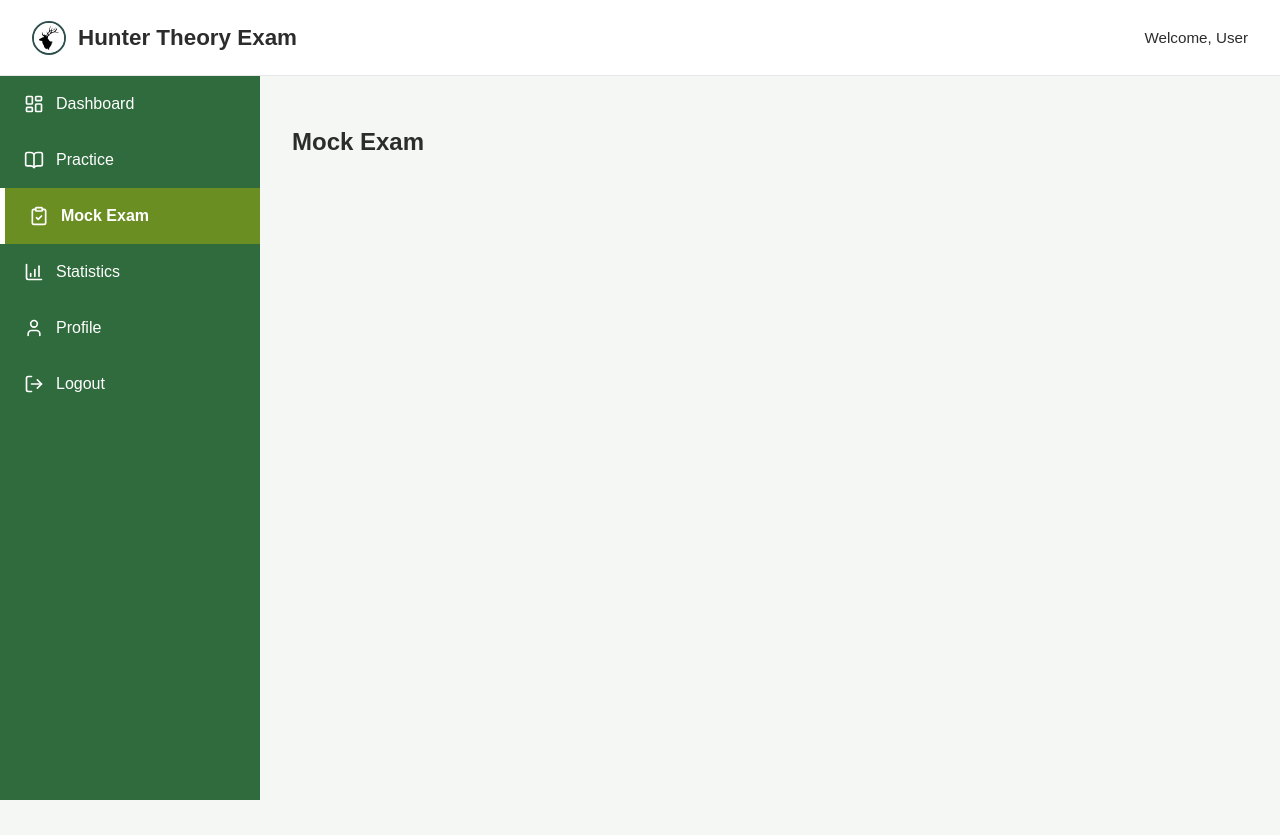
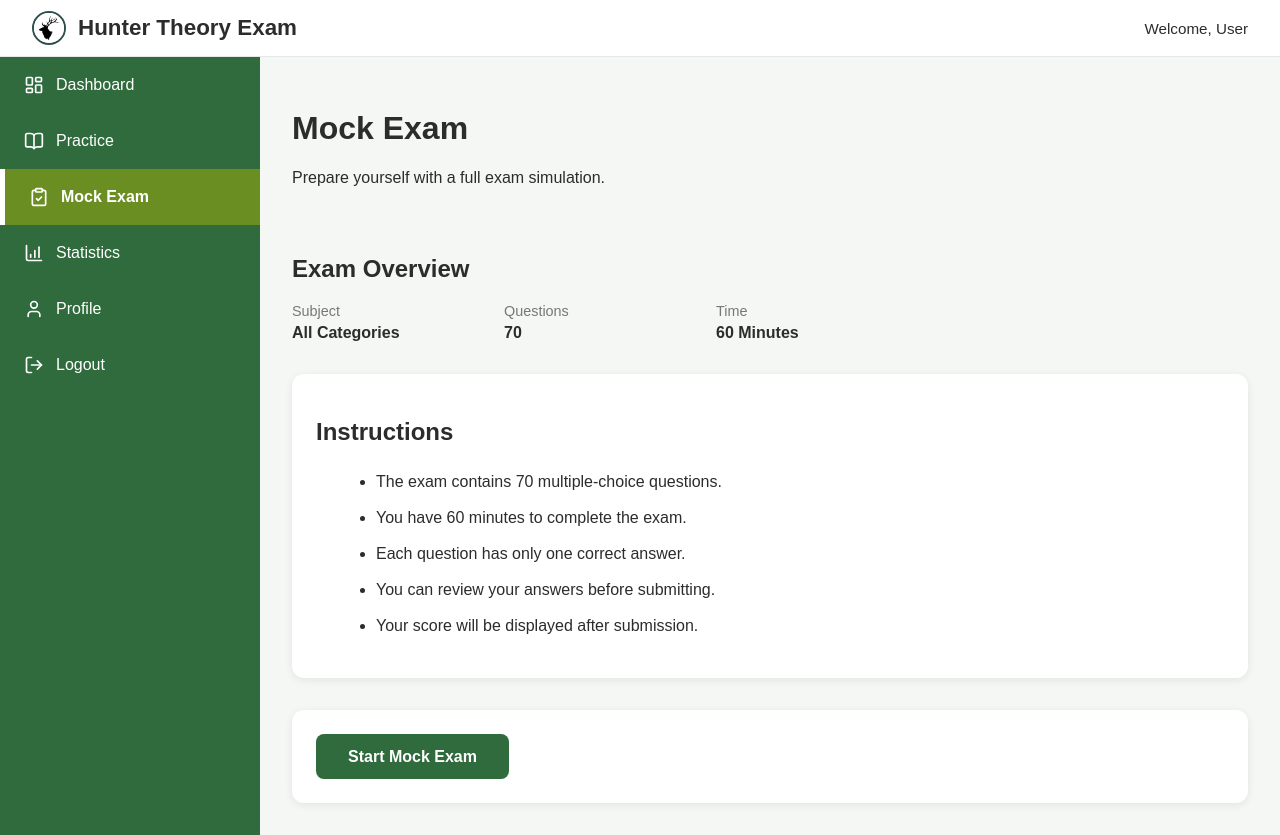
Before and after one commit to Hunter-Theory-Examination-Jagarexamen/hunter-exam-trainer, a React (Vite) app in the folder frontend/: page /mockexam in a window 1280 px wide. Before the commit the page ends 800 px from the top, so only its background shows below. Built offline with nearby package versions, Linux system fonts and the light colour scheme.

Commit message:
Adding mock exam page UI components

```diff
--- /dev/null
+++ b/frontend/src/components/mockexam/ExamInstructions.tsx
@@ -0,0 +1,21 @@
+import "../../styles/mockexam.css";
+
+const ExamInstructions = () => {
+    return (
+        <section className="mockexam-section">
+
+            <h2>Instructions</h2>
+
+            <ul className="instructions-list">
+                <li>The exam contains 70 multiple-choice questions.</li>
+                <li>You have 60 minutes to complete the exam.</li>
+                <li>Each question has only one correct answer.</li>
+                <li>You can review your answers before submitting.</li>
+                <li>Your score will be displayed after submission.</li>
+            </ul>
+
+        </section>
+    );
+};
+
+export default ExamInstructions;
--- /dev/null
+++ b/frontend/src/components/mockexam/MockExamHeader.tsx
@@ -0,0 +1,28 @@
+import "../../styles/mockexam.css";
+
+const MockExamHeader = () => {
+    return (
+        <section className="mockexam-header" >
+            <h2 >Exam Overview</h2>
+
+            <div className="exam-details">
+                <div className="exam-detail">
+                    <span className="label">Subject</span>
+                    <strong>All Categories</strong>
+                </div>
+                <div className="exam-detail">
+                    <span className="label">Questions</span>
+                    <strong>70</strong>
+                </div>
+                <div className="exam-detail">
+                    <span className="label">Time</span>
+                    <strong>60 Minutes</strong>
+                </div>
+            </div>
+
+        </section>
+
+    );
+};
+
+export default MockExamHeader;
--- /dev/null
+++ b/frontend/src/components/mockexam/StartExam.tsx
@@ -0,0 +1,15 @@
+import "../../styles/mockexam.css";
+
+const StartExam = () => {
+    return (
+        <section className="mockexam-section">
+
+            <button className="start-exam-btn">
+                Start Mock Exam
+            </button>
+
+        </section>
+    );
+};
+
+export default StartExam;
--- a/frontend/src/pages/MockExam/MockExam.tsx
+++ b/frontend/src/pages/MockExam/MockExam.tsx
@@ -1,8 +1,34 @@
+import PageTitle from "../../components/common/PageTitle";
+
+import MockExamHeader from "../../components/mockexam/MockExamHeader";
+
+import ExamInstructions from "../../components/mockexam/ExamInstructions";
+
+import StartExam from "../../components/mockexam/StartExam";
+
+import "../../styles/mockexam.css";
 
 const MockExam = () => {
+
     return (
-        <h2>Mock Exam </h2>
+        <div className="mockexam">
+            <PageTitle
+
+                title="Mock Exam"
+
+                subtitle="Prepare yourself with a full exam simulation."
+
+            />
+
+            <MockExamHeader />
+
+            <ExamInstructions />
+
+            <StartExam />
+        </div>
+
     );
+
 };
 
 export default MockExam;
--- /dev/null
+++ b/frontend/src/styles/mockexam.css
@@ -0,0 +1,77 @@
+.mockexam {
+    display: flex;
+    flex-direction: column;
+    gap: 2rem;
+}
+
+/* Common Section */
+
+.mockexam-section {
+    background: var(--color-surface);
+    padding: 1.5rem;
+    border-radius: 12px;
+    box-shadow: 0 2px 8px rgba(0,0,0,.08);
+}
+
+.mockexam-section h2 {
+    margin-bottom: 1.5rem;
+}
+
+/* Exam Overview */
+
+.exam-details {
+    display: flex;
+    gap: 2rem;
+    flex-wrap: wrap;
+}
+
+.exam-detail {
+    display: flex;
+    flex-direction: column;
+    min-width: 180px;
+}
+
+.exam-detail .label {
+    font-size: .9rem;
+    color: #777;
+    margin-bottom: .35rem;
+}
+
+.exam-detail strong {
+    font-size: 1rem;
+    color: var(--color-text);
+}
+
+/* Instructions */
+
+.instructions-list {
+    margin-left: 1.25rem;
+}
+
+.instructions-list li {
+    margin-bottom: .75rem;
+    line-height: 1.5;
+}
+
+/* Button */
+
+.start-exam-btn {
+    background: var(--color-primary);
+    color: white;
+
+    border: none;
+    border-radius: 8px;
+
+    padding: .85rem 2rem;
+
+    font-size: 1rem;
+    font-weight: 600;
+
+    cursor: pointer;
+
+    transition: .2s;
+}
+
+.start-exam-btn:hover {
+    opacity: .9;
+}
```
